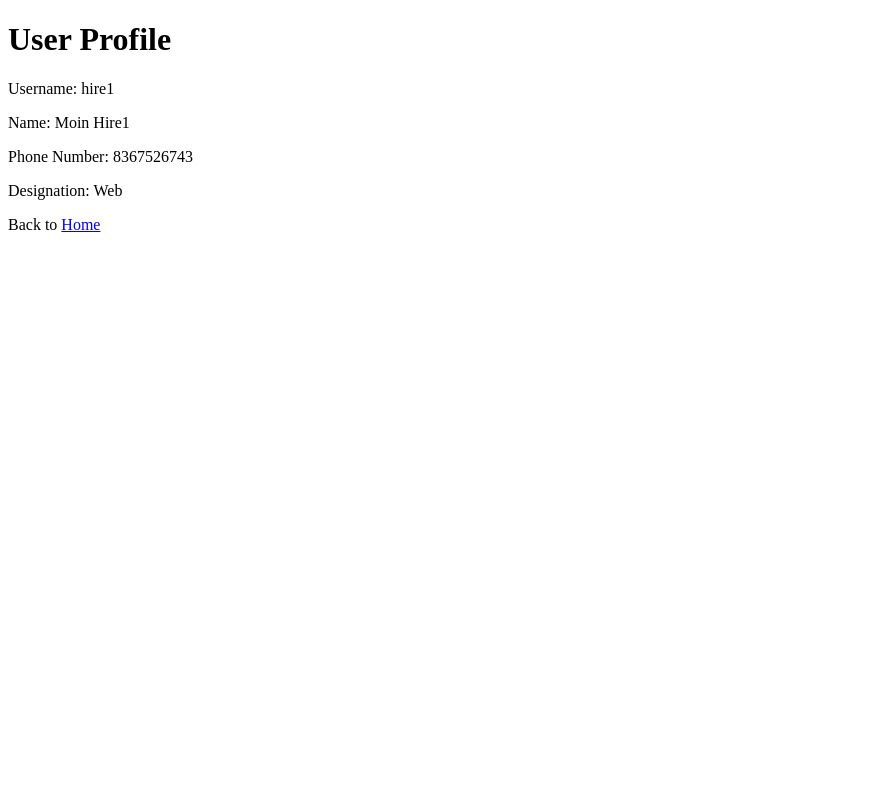
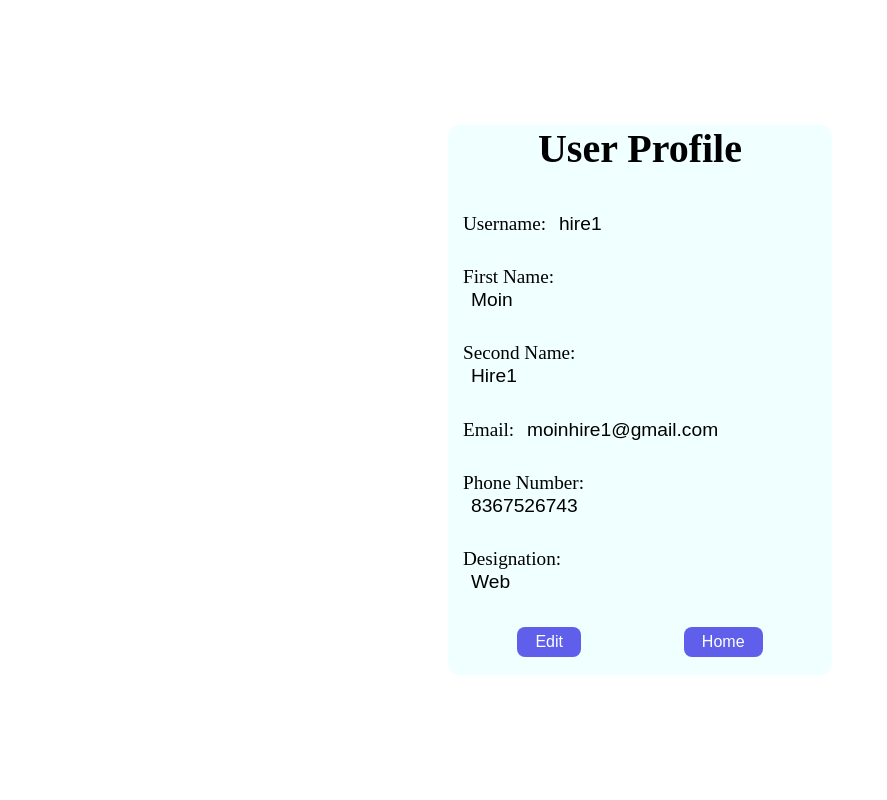
Before and after one commit to MoinMN/JobPortal, a Django app: template template/profile.html in a window 1280 px wide. Shown: the whole page, without its empty margins (0-887 px from the left). Run offline with Django 4.2, Linux system fonts and the light colour scheme; the template is opened without the code that fills it: values that come from a table or form of the project are taken from there, others are empty; data comes from the database, SQL or seed files in the repository; both versions use the stored data as it was after the commit; parts of the project's set-up code (start-up, migrations or seed data) failed here and were passed over; some libraries are stand-ins or nearby versions.

Commit message:
Edit profile but not saved to DB

```diff
--- a/App/views.py
+++ b/App/views.py
@@ -44,8 +44,7 @@ def login_request(request):
                 messages.error(request,"Invalid username or password")
         else:
                 messages.error(request,"Invalid username or password")
-    return render(request, 'login.html',
-    context={'form':AuthenticationForm()})
+    return render(request, 'login.html', context={'form':AuthenticationForm()})
 
 def logout_view(request):
     logout(request)
--- /dev/null
+++ b/static/css/profile.css
@@ -0,0 +1,63 @@
+*{
+    margin: 0;
+    padding: 0;
+    box-sizing: border-box;
+}
+
+body{
+    height: 100vh;
+    display: flex;
+    align-items: center;
+}
+
+.container{
+    display: flex;
+    flex-direction: column;
+    background-color: azure;
+    border-radius: 12px;
+    width: 30%;
+    margin: 0 auto;
+}
+
+.container h1{
+    font-size: 2.5rem;
+    text-align: center;
+    margin-bottom: 25px;
+}
+
+.container .item{
+    font-size: 1.2rem;
+    padding: 0 20px;
+    padding: 15px;
+}
+
+.container .item input{
+    background-color: transparent;
+    border: none;
+    outline: none;
+    padding: 1px 8px;
+    border-radius: 12px;
+    font-size: 1.2rem;
+}
+
+.container .btn{
+    display: flex;
+    justify-content: space-around;
+    padding: 18px;
+}
+
+.container .btn button{
+    padding: 6px 18px;
+    font-size: 1rem;
+    cursor: pointer;
+    background-color: rgb(95, 95, 235);
+    color: white;
+    border: none;
+    outline: none;
+    border-radius: 8px;
+}
+
+.container .btn a button{
+    color: white;
+    text-decoration: none;
+}
--- a/template/hirer_register.html
+++ b/template/hirer_register.html
@@ -10,14 +10,14 @@
   <title>Hirer Registration</title>
   <style>
     body {
-      height: 100vh;
+      height: 100%;
     }
   </style>
 </head>
 
 <body class="vh-100 d-flex align-items-center">
 
-  <section class="w-100">
+  <section class="w-100 mt-5 mb-5">
     <div class="container">
       <div class="row">
         <div class="col-md-6 mx-auto">
--- a/template/profile.html
+++ b/template/profile.html
@@ -1,23 +1,60 @@
 <!DOCTYPE html>
 <html lang="en">
+
 <head>
     <meta charset="UTF-8">
     <meta name="viewport" content="width=device-width, initial-scale=1.0">
-    <title>Profile | Job Portal</title>
+    <title>
+        {% if user_hirer %}
+        {{ user_hirer.user.last_name }}
+        {% elif user_job_seeker %}
+        {{ user_job_seeker.user.last_name }}
+        {% else %}
+        Profile
+        {% endif %}
+        | Job Portal
+    </title>
+    {% load static %}
+    <link rel="stylesheet" href="{% static 'css/profile.css' %}">
 </head>
+
 <body>
+    <div class="container">
         <h1>User Profile</h1>
+
         <!-- Display Hirer profile fields -->
         {% if user_hirer %}
-    <p>Username: {{ user_hirer.user.username }}</p>
-    <p>Name: {{ user_hirer.user.first_name }} {{ user_hirer.user.last_name }}</p>
-    <p>Phone Number: {{ user_hirer.phone_number }}</p>
-    <p>Designation: {{ user_hirer.designation }}</p>
+        <div class="item">
+            <label for="id_username">Username:</label>
+            <input type="text" name="username" id="id_username" value="{{ user_hirer.user.username }}" readonly>
+        </div>
+        <div class="item">
+            <label for="id_first_name">First Name:</label>
+            <input type="text" name="first_name" id="id_first_name" value="{{ user_hirer.user.first_name }}" readonly>
+        </div>
+        <div class="item">
+            <label for="second_name">Second Name:</label>
+            <input type="text" name="second_name" id="second_name" value="{{ user_hirer.user.last_name }}" readonly>
+        </div>
+        <div class="item">
+            <label for="id_email">Email:</label>
+            <input type="text" name="email" id="id_email" value="{{ user_hirer.email }}" readonly>
+        </div>
+        <div class="item">
+            <label for="id_phone_number">Phone Number:</label>
+            <input type="text" name="phone_number" id="id_phone_number" value="{{ user_hirer.phone_number }}" readonly>
+        </div>
+        <div class="item">
+            <label for="id_designation">Designation:</label>
+            <input type="text" name="designation" id="id_designation" value="{{ user_hirer.designation }}" readonly>
+        </div>
+
 
         <!-- Display Job Seeker profile fields -->
         {% elif user_job_seeker %}
         <p>Username: {{ user_job_seeker.user.username }}</p>
         <p>Name: {{ user_job_seeker.user.first_name }} {{ user_job_seeker.user.last_name }}</p>
+        <p>Email: {{ user_job_seeker.email }}</p>
         <p>Phone Number: {{ user_job_seeker.phone_number }}</p>
         <p>Location: {{ user_job_seeker.location }}</p>
 
@@ -25,6 +62,37 @@
         {% else %}
         <p>No profile data available.</p>
         {% endif %}
-    <span>Back to <a href="../">Home</a></span>
+
+        <div class="btn">
+            <button id="edit">Edit</button>
+            <a href="../"><button>Home</button></a>
+        </div>
+    </div>
+
+
+    <script>
+        let btn = document.getElementById('edit');
+        let items = document.querySelectorAll('.item');
+
+        btn.addEventListener('click', ()=>{
+            if(btn.innerText == 'Save'){
+                items.forEach((item)=>{
+                    item.querySelector('input').readOnly = true;
+                    item.querySelector('input').style.border = 'none';
+                    btn.innerText = "Edit";
+                });
+            }
+            else{
+                items.forEach((item)=>{
+                    item.querySelector('input').readOnly = false;
+                    console.log(item.querySelector('input').readOnly)
+                    item.querySelector('input').style.border = '2px solid black';
+                    btn.innerText = "Save";
+                });
+            }
+
+        });
+    </script>
 </body>
+
 </html>
```
Also changed, not shown: db.sqlite3, static/img/job-search.ico (added). Lines whose indentation alone changed are shown as unchanged.
